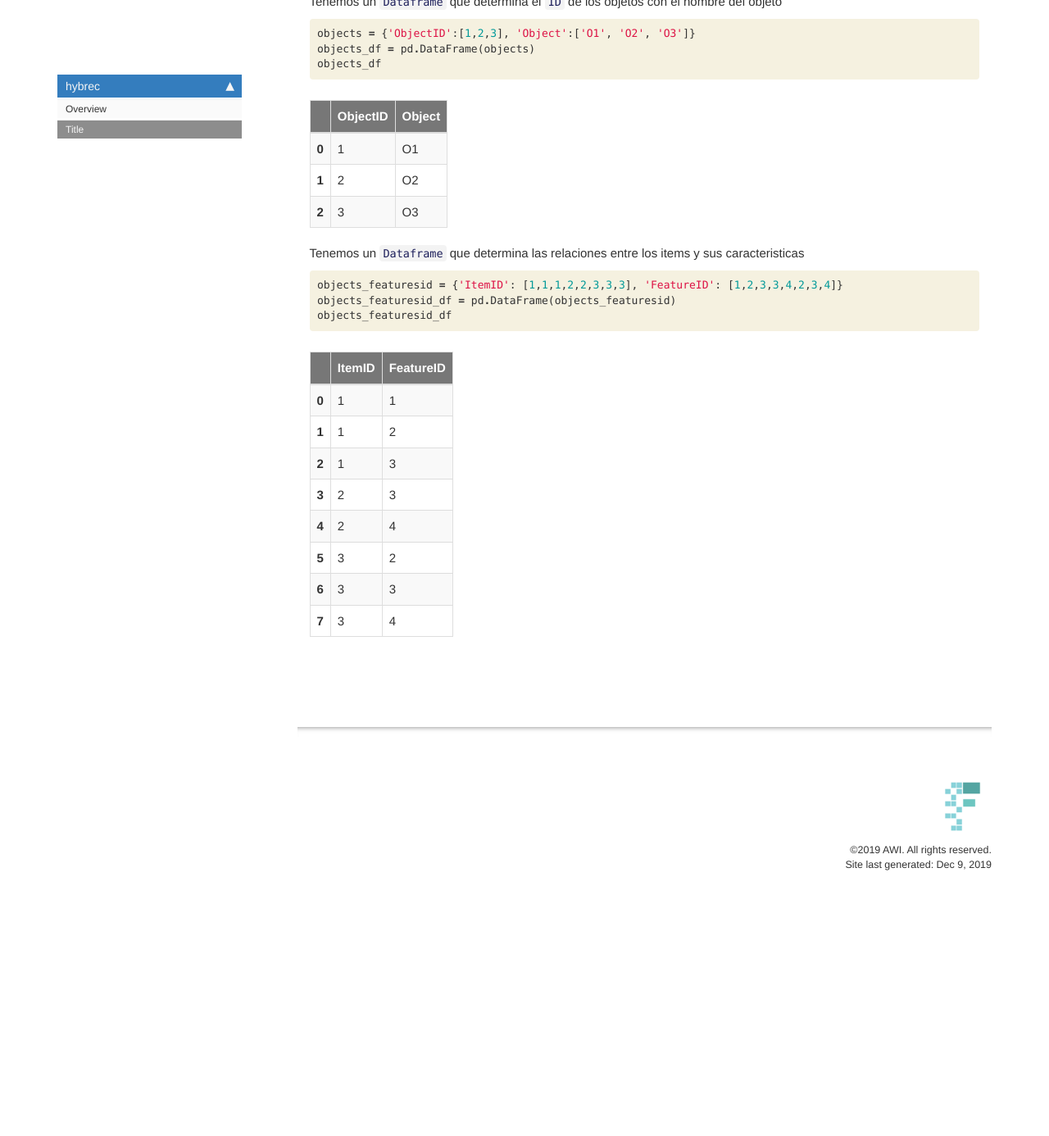
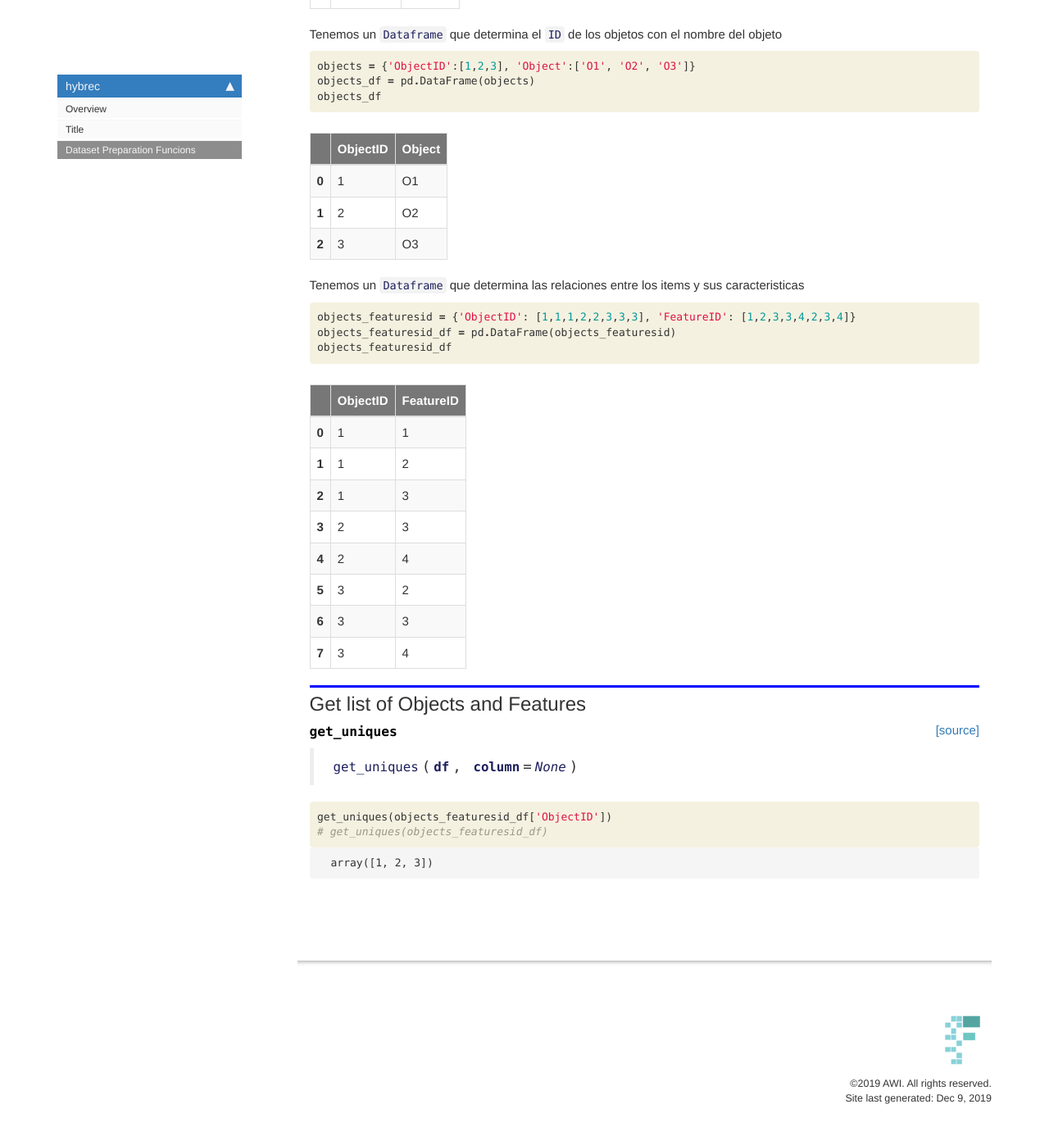
Before and after one commit to sgaseretto/hybrec, a Jekyll site: the page built from docs/prep.html, in a window 1280 px wide and 1400 px high, scrolled down 698 px. Shown: the top 1386 px of the window at 82% size. Built offline with Jekyll 4.4.1, drawn with Linux system fonts in a browser that asks for light colours; nearby versions of some CDN libraries; comment, search, counter and statistics services are not loaded; before the commit the page ends 1813 px from its top, so only the background shows below that; some of the changed text lies outside the part shown.

Commit message:
prep definition

```diff
--- a/docs/_data/sidebars/home_sidebar.yml
+++ b/docs/_data/sidebars/home_sidebar.yml
@@ -11,6 +11,9 @@ entries:
       url: /
     - output: web,pdf
       title: Title
+      url: /utils
+    - output: web,pdf
+      title: Dataset Preparation Funcions
       url: /prep
     output: web
     title: hybrec
--- a/docs/prep.html
+++ b/docs/prep.html
@@ -20,12 +20,6 @@ summary: "summary"
 
 <div class="cell border-box-sizing code_cell rendered">
 
-</div>
-<div class="cell border-box-sizing text_cell rendered"><div class="inner_cell">
-<div class="text_cell_render border-box-sizing rendered_html">
-<h1 id="Dataset-Preparation-Funcions">Dataset Preparation Funcions<a class="anchor-link" href="#Dataset-Preparation-Funcions">&#182;</a></h1>
-</div>
-</div>
 </div>
 <div class="cell border-box-sizing code_cell rendered">
 <div class="input">
@@ -212,7 +206,7 @@ summary: "summary"
 
 <div class="inner_cell">
     <div class="input_area">
-<div class=" highlight hl-ipython3"><pre><span></span><span class="n">objects_featuresid</span> <span class="o">=</span> <span class="p">{</span><span class="s1">&#39;ItemID&#39;</span><span class="p">:</span> <span class="p">[</span><span class="mi">1</span><span class="p">,</span><span class="mi">1</span><span class="p">,</span><span class="mi">1</span><span class="p">,</span><span class="mi">2</span><span class="p">,</span><span class="mi">2</span><span class="p">,</span><span class="mi">3</span><span class="p">,</span><span class="mi">3</span><span class="p">,</span><span class="mi">3</span><span class="p">],</span> <span class="s1">&#39;FeatureID&#39;</span><span class="p">:</span> <span class="p">[</span><span class="mi">1</span><span class="p">,</span><span class="mi">2</span><span class="p">,</span><span class="mi">3</span><span class="p">,</span><span class="mi">3</span><span class="p">,</span><span class="mi">4</span><span class="p">,</span><span class="mi">2</span><span class="p">,</span><span class="mi">3</span><span class="p">,</span><span class="mi">4</span><span class="p">]}</span>
+<div class=" highlight hl-ipython3"><pre><span></span><span class="n">objects_featuresid</span> <span class="o">=</span> <span class="p">{</span><span class="s1">&#39;ObjectID&#39;</span><span class="p">:</span> <span class="p">[</span><span class="mi">1</span><span class="p">,</span><span class="mi">1</span><span class="p">,</span><span class="mi">1</span><span class="p">,</span><span class="mi">2</span><span class="p">,</span><span class="mi">2</span><span class="p">,</span><span class="mi">3</span><span class="p">,</span><span class="mi">3</span><span class="p">,</span><span class="mi">3</span><span class="p">],</span> <span class="s1">&#39;FeatureID&#39;</span><span class="p">:</span> <span class="p">[</span><span class="mi">1</span><span class="p">,</span><span class="mi">2</span><span class="p">,</span><span class="mi">3</span><span class="p">,</span><span class="mi">3</span><span class="p">,</span><span class="mi">4</span><span class="p">,</span><span class="mi">2</span><span class="p">,</span><span class="mi">3</span><span class="p">,</span><span class="mi">4</span><span class="p">]}</span>
 <span class="n">objects_featuresid_df</span> <span class="o">=</span> <span class="n">pd</span><span class="o">.</span><span class="n">DataFrame</span><span class="p">(</span><span class="n">objects_featuresid</span><span class="p">)</span>
 <span class="n">objects_featuresid_df</span>
 </pre></div>
@@ -246,7 +240,7 @@ summary: "summary"
   <thead>
     <tr style="text-align: right;">
       <th></th>
-      <th>ItemID</th>
+      <th>ObjectID</th>
       <th>FeatureID</th>
     </tr>
   </thead>
@@ -302,4 +296,63 @@ summary: "summary"
 </div>
 
 </div>
+<div class="cell border-box-sizing text_cell rendered"><div class="inner_cell">
+<div class="text_cell_render border-box-sizing rendered_html">
+<h2 id="Get-list-of-Objects-and-Features">Get list of Objects and Features<a class="anchor-link" href="#Get-list-of-Objects-and-Features">&#182;</a></h2>
 </div>
+</div>
+</div>
+<div class="cell border-box-sizing code_cell rendered">
+
+</div>
+<div class="cell border-box-sizing code_cell rendered">
+
+<div class="output_wrapper">
+<div class="output">
+
+<div class="output_area">
+
+
+<div class="output_markdown rendered_html output_subarea ">
+<h4 id="get_uniques" class="doc_header"><code>get_uniques</code><a href="https://github.com/sgaseretto/hybrec/tree/master/hybrec/prep.py#L6" class="source_link" style="float:right">[source]</a></h4><blockquote><p><code>get_uniques</code>(<strong><code>df</code></strong>, <strong><code>column</code></strong>=<em><code>None</code></em>)</p>
+</blockquote>
+
+</div>
+
+</div>
+
+</div>
+</div>
+
+</div>
+<div class="cell border-box-sizing code_cell rendered">
+<div class="input">
+
+<div class="inner_cell">
+    <div class="input_area">
+<div class=" highlight hl-ipython3"><pre><span></span><span class="n">get_uniques</span><span class="p">(</span><span class="n">objects_featuresid_df</span><span class="p">[</span><span class="s1">&#39;ObjectID&#39;</span><span class="p">])</span>
+<span class="c1"># get_uniques(objects_featuresid_df)</span>
+</pre></div>
+
+    </div>
+</div>
+</div>
+
+<div class="output_wrapper">
+<div class="output">
+
+<div class="output_area">
+
+
+
+<div class="output_text output_subarea output_execute_result">
+<pre>array([1, 2, 3])</pre>
+</div>
+
+</div>
+
+</div>
+</div>
+
+</div>
+</div>
--- a/docs/sidebar.json
+++ b/docs/sidebar.json
@@ -1,6 +1,7 @@
 {
   "hybrec": {
     "Overview": "/",
-    "Title": "/prep"
+    "Title": "/utils",
+    "Dataset Preparation Funcions": "/prep"
   }
 }
--- a/hybrec/_nbdev.py
+++ b/hybrec/_nbdev.py
@@ -2,9 +2,9 @@
 
 __all__ = ["index", "modules", "custom_doc_links", "git_url"]
 
-index = {}
+index = {"get_uniques": "03_prep.ipynb"}
 
-modules = []
+modules = ["prep.py"]
 
 git_url = "https://github.com/sgaseretto/hybrec/tree/master/"
 
```
Also changed, not shown: other parts of docs/prep.html (+2 -2 lines), hybrec/prep.py (added, +12 -0 lines), 1 other file.
